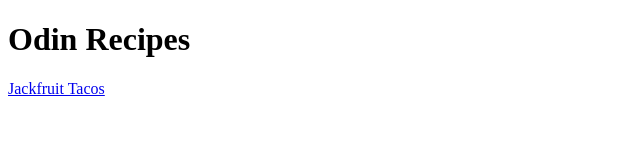
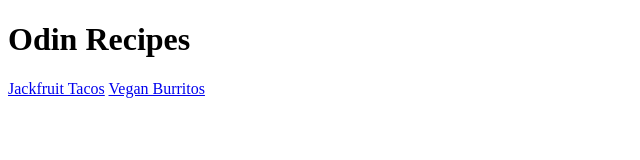
Before and after one commit to awoxr/odin-recipes, a plain HTML site: page index.html in a window 1280 px wide. Shown: the whole page, without its empty margins (0-640 px from the left). Drawn offline with Linux system fonts and the light colour scheme.

Commit message:
Add link to vegan burrito page

```diff
--- a/index.html
+++ b/index.html
@@ -9,5 +9,6 @@
 <body>
     <h1>Odin Recipes</h1>
     <a href="jackfruit-tacos.html">Jackfruit Tacos</a>
+    <a href="veganburritos.html">Vegan Burritos</a>
 </body>
 </html>
```
